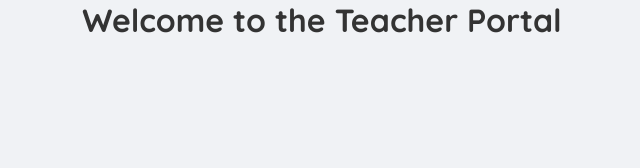
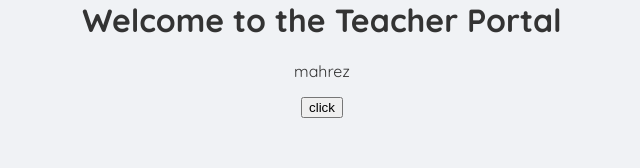
Before and after one commit to Apurbo-Das-Pranto/BIIS-Project, a React (Create React App) app in the folder frontend/: page /teacher in a window 1280 px wide. Shown: the top 168 px of the page, without its empty margins (318-958 px from the left). Built offline with nearby package versions, Linux system fonts and the light colour scheme.

Commit message:
worked in 2nd page

```diff
--- a/frontend/src/components/TeacherPage.js
+++ b/frontend/src/components/TeacherPage.js
@@ -1,5 +1,16 @@
+import { useState } from "react";
 const TeacherPage = () => {
-  return <h1>Welcome to the Teacher Portal</h1>;
+  const [name,changedname]=useState('mahrez');
+  const HandleClick=(name)=>{
+    changedname('mahzabin');
+  }
+  return (
+    <div >
+      <h1>Welcome to the Teacher Portal</h1>
+      <p>{name}</p>
+      <button onClick={()=>HandleClick(name)}>click</button>
+    </div>
+  );
 };
 
 export default TeacherPage;
```
